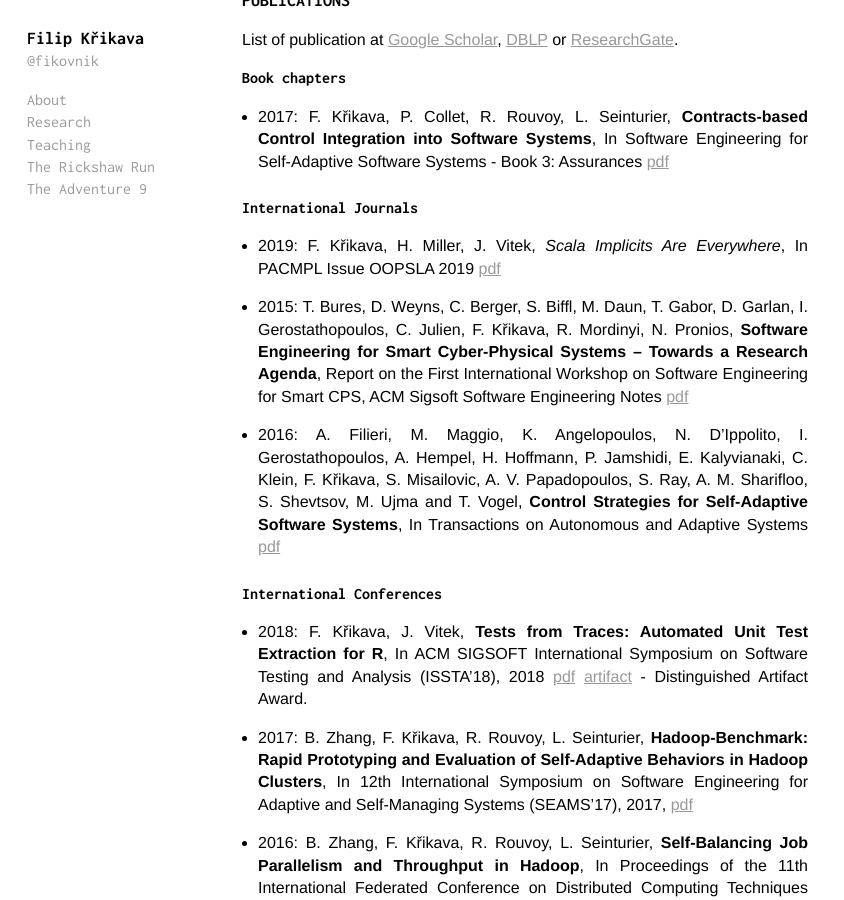
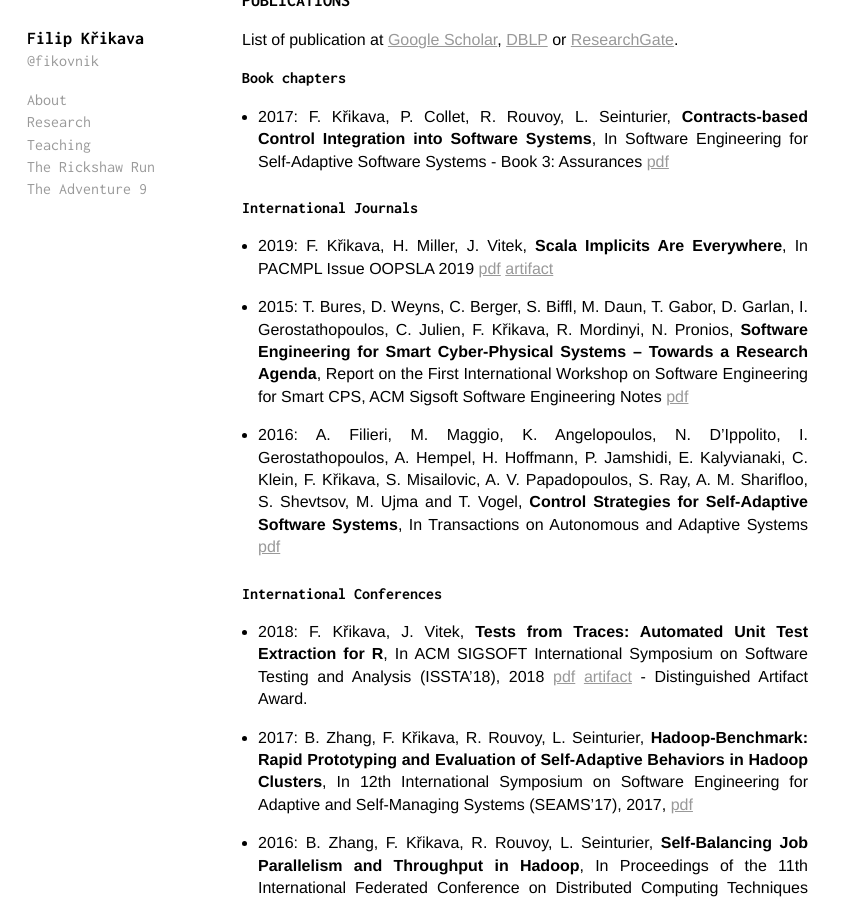
Before and after one commit to fikovnik/fikovnik.github.com, a Jekyll site: the page built from _posts/exhibit/0001-01-02-research.md, in a window 1280 px wide and 900 px high, scrolled down 483 px. Shown: the whole window, without its empty margins (0-844 px from the left). Built offline with Jekyll 4.4.1, drawn with Linux system fonts in a browser that asks for light colours.

Commit message:
Add OOPSLA'19 artifact

```diff
--- a/_posts/exhibit/0001-01-02-research.md
+++ b/_posts/exhibit/0001-01-02-research.md
@@ -24,7 +24,8 @@ List of publication at [Google Scholar](http://scholar.google.co.kr/citations?hl
 
 ### International Journals
 
-- 2019: F. Křikava, H. Miller, J. Vitek, _Scala Implicits Are Everywhere_, In PACMPL Issue OOPSLA 2019 [pdf](https://zenodo.org/record/3407292)
+- 2019: F. Křikava, H. Miller, J. Vitek, __Scala Implicits Are Everywhere__, In PACMPL Issue OOPSLA 2019 [pdf](https://zenodo.org/record/3407292)
+ [artifact](https://zenodo.org/record/3369436)
 
 - 2015: T. Bures, D. Weyns, C. Berger, S. Biffl, M. Daun, T. Gabor, D. Garlan, I. Gerostathopoulos, C. Julien, F. Křikava, R. Mordinyi, N. Pronios, __Software Engineering for Smart Cyber-Physical Systems – Towards a Research Agenda__, Report on the First International Workshop on Software Engineering for Smart CPS, ACM Sigsoft Software Engineering Notes [pdf](/publications/SSEN15.pdf)
 
```
